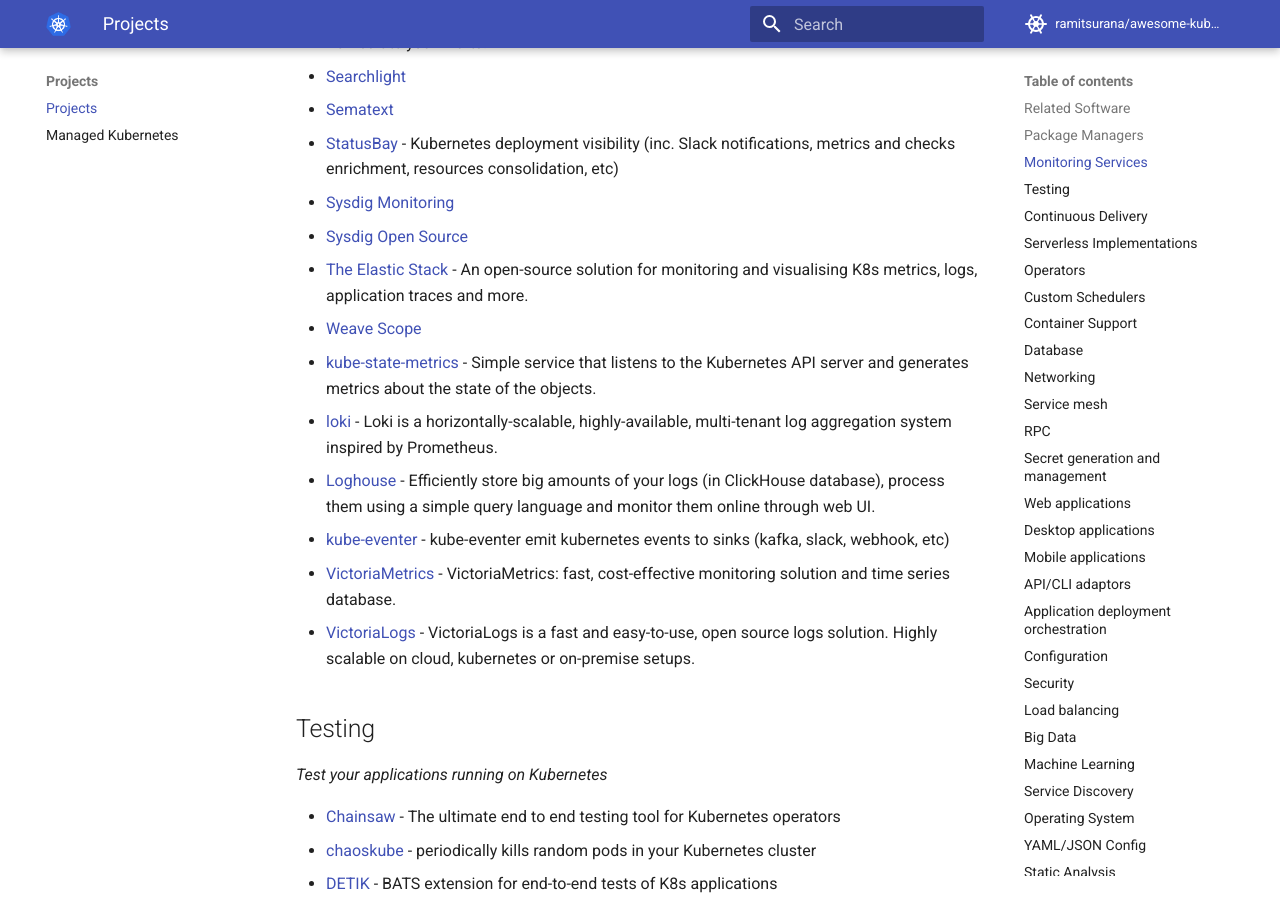
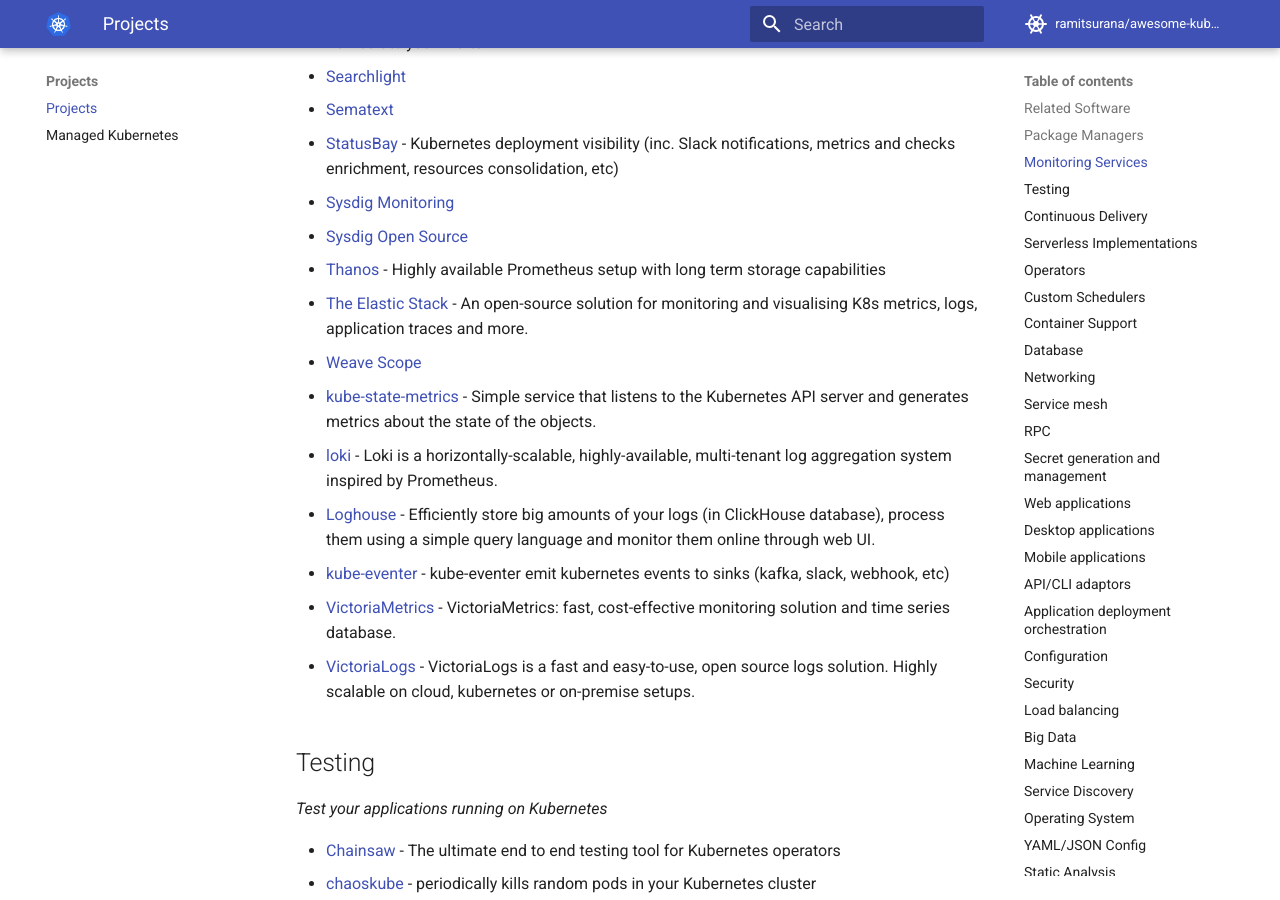
Before and after one commit to ramitsurana/awesome-kubernetes, an MkDocs documentation site: the page built from docs/projects/projects.md, in a window 1280 px wide and 900 px high, scrolled down 3614 px. Built offline with MkDocs 1.6.1 and Material for MkDocs 9.7.7, drawn with Linux system fonts in a browser that asks for light colours; comment, search, counter and statistics services are not loaded.

Commit message:
Add Thanos to Monitoring Services section
Added Thanos which provides highly available Prometheus setup
with long-term storage capabilities. This tool has 12k+ GitHub
stars and is widely used in production Kubernetes environments
for metrics aggregation and long-term storage.

```diff
--- a/docs/projects/projects.md
+++ b/docs/projects/projects.md
@@ -93,6 +93,7 @@ Projects
 * [StatusBay](https://github.com/similarweb/statusbay) - Kubernetes deployment visibility (inc. Slack notifications, metrics and checks enrichment, resources consolidation, etc)
 * [Sysdig Monitoring](https://www.sysdig.com/)
 * [Sysdig Open Source](http://www.sysdig.org/)
+* [Thanos](https://github.com/thanos-io/thanos) - Highly available Prometheus setup with long term storage capabilities
 * [The Elastic Stack](https://www.elastic.co/docker-kubernetes-container-monitoring) - An open-source solution for monitoring and visualising K8s metrics, logs, application traces and more.
 * [Weave Scope](http://www.weave.works/products/weave-scope/)
 * [kube-state-metrics](https://github.com/kubernetes/kube-state-metrics) - Simple service that listens to the Kubernetes API server and generates metrics about the state of the objects.
```
